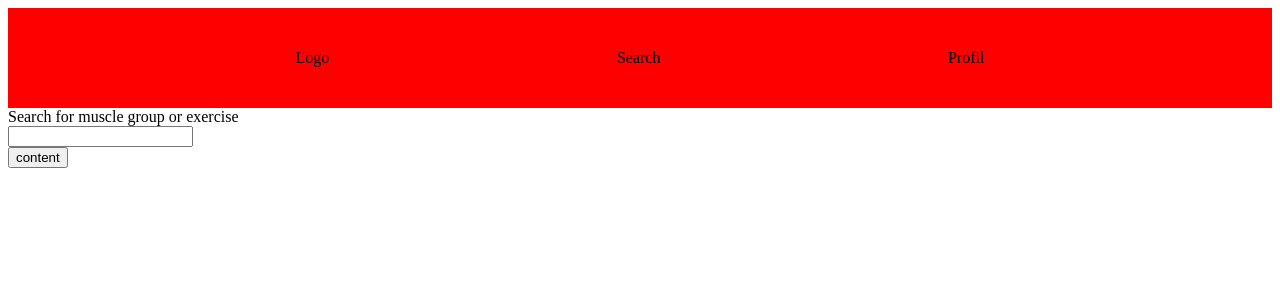
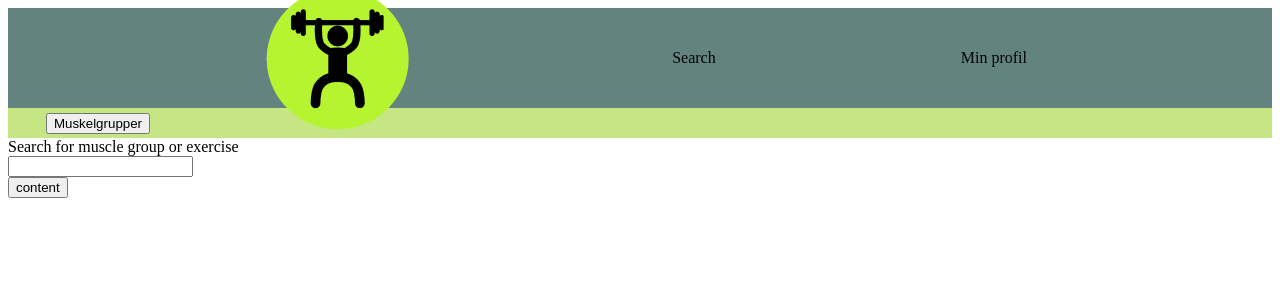
Before and after one commit to sigrunnu/programvareutviklingV2020, a Django app: page / in a window 1280 px wide. Shown: the top 300 px of the page. Run offline with Django 3.2, Linux system fonts and the light colour scheme; data that the repository does not hold is empty.

Commit message:
Add some style to header

```diff
--- a/feed/static/feed/headerFooterStyle.css
+++ b/feed/static/feed/headerFooterStyle.css
@@ -1,9 +1,49 @@
 #container {
     display: flex;
-    background-color: red;
+    background-color: #63837F;
     height: 100px;
 
     justify-content: space-evenly;
     align-items: center;
 
 }
+
+#undermenu{
+    display: flex;
+    background-color: #C6E684;
+    height: 30px;
+    justify-content: left;
+    align-items: center;
+}
+
+.dropdown{
+    padding-left: 3%;
+}
+
+.dropdown-content{
+    display: none;
+  position: absolute;
+  background-color: #f1f1f1;
+  min-width: 160px;
+  box-shadow: 0px 8px 16px 0px rgba(0,0,0,0.2);
+  z-index: 1;
+}
+
+
+/* Change color of dropdown links on hover */
+.dropdown-content a:hover {
+    background-color: #ddd;
+}
+
+/* Show the dropdown menu on hover */
+.dropdown:hover .dropdown-content {display: block;}
+
+/* Change the background color of the dropdown button when the dropdown content is shown */
+.dropdown:hover .dropbtn {background-color: #3e8e41;}
+
+.dropdown-content a {
+  color: black;
+  padding: 12px 16px;
+  text-decoration: none;
+  display: block;
+}
--- a/feed/templates/feed/base.html
+++ b/feed/templates/feed/base.html
@@ -12,23 +12,32 @@
 
 </head>
 <body>
+<div id="header">
 
     <div id="container">
         <div>
-            Logo
+           <img src="../logo.png" alt="logo">
         </div>
 
         <div>
-            Search
+           <p id="search">Search</p>
         </div>
 
         <div>
-            Profil
+           <p id="profile">Min profil</p>
         </div>
-
-
     </div>
-
+    <div id="undermenu">
+        <div class="dropdown">
+          <button class="dropbtn">Muskelgrupper</button>
+        </div>
+         <div class="dropdown-content">
+            <a href="#">Rygg</a>
+            <a href="#">Mage</a>
+            <a href="#">Bein</a>
+         </div>
+    </div>
+</div>
     {% block content %}
 
     {% endblock content %}
```
Also changed, not shown: feed/templates/feed/logo.png (added).
